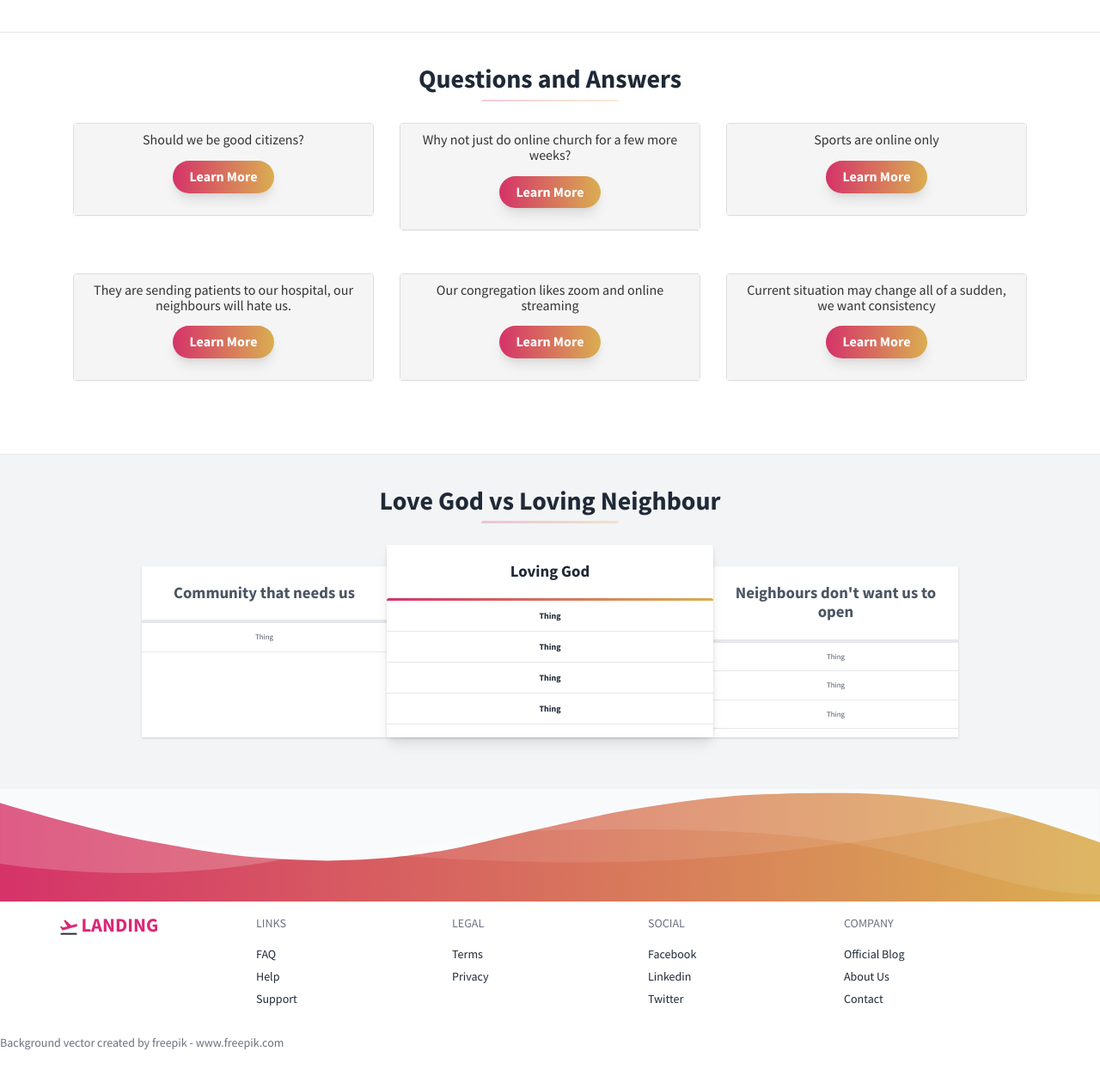
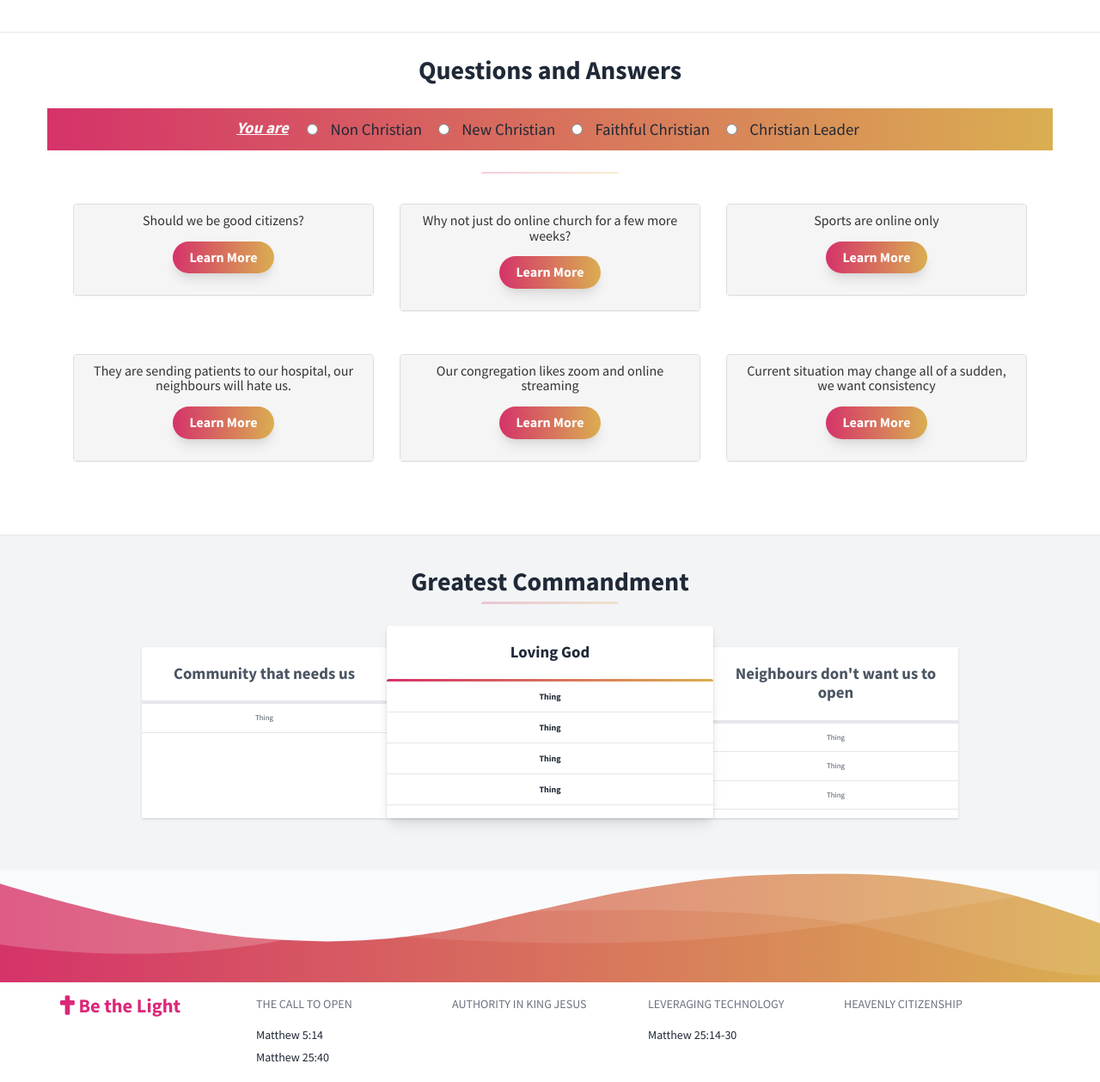
Before and after one commit to windsor-light/church-master, a website: page index.html in a window 1280 px wide. Shown: the part 1167-2426 px from the top of the page at 86% size. Before the commit the page ends 2391 px from the top, so only its background shows below. Drawn offline with nearby package versions, Linux system fonts and the light colour scheme.

Commit message:
radio filter q and a, installed tailwind

```diff
--- a/index.html
+++ b/index.html
@@ -5,7 +5,7 @@
     <meta name="viewport" content="width=device-width, initial-scale=1.0"/>
     <meta http-equiv="X-UA-Compatible" content="ie=edge"/>
     <title>
-        Tailwind Starter Template - Landing Page Template: Tailwind Toolbox
+        Be the Light
     </title>
     <meta name="description" content=""/>
     <meta name="keywords" content=""/>
@@ -17,6 +17,9 @@
     <script src="https://code.jquery.com/jquery-3.6.0.min.js" integrity="sha256-/xUj+3OJU5yExlq6GSYGSHk7tPXikynS7ogEvDej/m4=" crossorigin="anonymous"></script>
     <!-- Latest compiled and minified JavaScript -->
     <script src="https://maxcdn.bootstrapcdn.com/bootstrap/3.3.7/js/bootstrap.min.js" integrity="sha384-Tc5IQib027qvyjSMfHjOMaLkfuWVxZxUPnCJA7l2mCWNIpG9mGCD8wGNIcPD7Txa" crossorigin="anonymous"></script>
+
+    <script src="https://cdn.jsdelivr.net/npm/vue@2.6.12/dist/vue.js"></script>
+    <script src="https://raw.githubusercontent.com/LexmarkWeb/csi.js/master/csi.min.js"></script>
 
     <!-- Latest compiled and minified CSS -->
     <link rel="stylesheet" href="https://maxcdn.bootstrapcdn.com/bootstrap/3.3.7/css/bootstrap.min.css" integrity="sha384-BVYiiSIFeK1dGmJRAkycuHAHRg32OmUcww7on3RYdg4Va+PmSTsz/K68vbdEjh4u" crossorigin="anonymous">
@@ -33,10 +36,8 @@
     <div class="w-full container mx-auto flex flex-wrap items-center justify-between mt-0 py-2">
         <div class="pl-4 flex items-center">
             <a class="toggleColour text-white no-underline hover:no-underline font-bold text-2xl lg:text-4xl" href="#">
-                <!--Icon from: http://www.potlabicons.com/ -->
                 <i class="fas fa-cross"></i>
-                Be The
-                Light
+                Be The Light
             </a>
         </div>
         <div class="block lg:hidden pr-4">
@@ -422,15 +423,54 @@
     </div>
 </section>
 
+<!--rowQ&A-->
 <section class="bg-white border-b py-8">
+    <h1 class="w-full my-2 text-5xl font-bold leading-tight text-center text-gray-800">
+        Questions and Answers
+    </h1>
+    <div id="faith-level" class="container text-gray-800 text-center py-5 text-3xl gradient my-10">
+        <i class="pr-7 font-bold text-gray-50 underline">You are</i>
+        <label class="radio-inline pr-2">
+            <input type="radio" name="faith-level" value="1">
+            &nbsp;
+            Non Christian
+        </label>
+
+        <label class="radio-inline pr-2">
+            <input type="radio" name="faith-level" value="2">
+            &nbsp;
+            New Christian
+        </label>
+        <label class="radio-inline pr-2">
+            <input type="radio" name="faith-level" value="3">
+            &nbsp;
+            Faithful Christian
+        </label>
+        <label class="radio-inline pr-2">
+            <input type="radio" name="faith-level" value="3">
+            &nbsp;
+            Christian Leader
+        </label>
+    </div>
+
+    <script>
+        $(document).ready(function () {
+            $('input[name=faith-level]').change(
+                function () {
+                    let l = $(this).val();
+                    $('div[level=' + l + ']').toggle();
+                }
+            );
+        });
+    </script>
+
+    <div class="w-full mb-4">
+        <div class="h-1 mx-auto gradient w-64 opacity-25 my-0 py-0 rounded-t"></div>
+    </div>
+
     <div class="container mx-auto flex flex-wrap pt-4 pb-12">
-        <h1 class="w-full my-2 text-5xl font-bold leading-tight text-center text-gray-800">
-            Questions and Answers
-        </h1>
-        <div class="w-full mb-4">
-            <div class="h-1 mx-auto gradient w-64 opacity-25 my-0 py-0 rounded-t"></div>
-        </div>
-        <div class="w-full md:w-1/3 p-6 flex flex-col flex-shrink">
+
+        <div level="1" class="w-full md:w-1/3 p-6 flex flex-col flex-shrink">
             <div class="flex-1 bg-white rounded-t rounded-b-none overflow-hidden ">
                 <div class="panel-group" id="accordion" role="tablist" aria-multiselectable="true">
                     <div class="panel panel-default">
@@ -455,7 +495,7 @@
                 </div>
             </div>
         </div>
-        <div class="w-full md:w-1/3 p-6 flex flex-col flex-shrink">
+        <div level="2" class="w-full md:w-1/3 p-6 flex flex-col flex-shrink">
             <div class="flex-1 bg-white rounded-t rounded-b-none overflow-hidden ">
                 <div class="panel-group" id="accordion" role="tablist" aria-multiselectable="true">
                     <div class="panel panel-default">
@@ -481,7 +521,7 @@
                 </div>
             </div>
         </div>
-        <div class="w-full md:w-1/3 p-6 flex flex-col flex-shrink">
+        <div level="3" class="w-full md:w-1/3 p-6 flex flex-col flex-shrink">
             <div class="flex-1 bg-white rounded-t rounded-b-none overflow-hidden ">
                 <div class="panel-group" id="accordion" role="tablist" aria-multiselectable="true">
                     <div class="panel panel-default">
@@ -507,7 +547,7 @@
                 </div>
             </div>
         </div>
-        <div class="w-full md:w-1/3 p-6 flex flex-col flex-shrink">
+        <div level="1" class="w-full md:w-1/3 p-6 flex flex-col flex-shrink">
             <div class="flex-1 bg-white rounded-t rounded-b-none overflow-hidden ">
                 <div class="panel-group" id="accordion" role="tablist" aria-multiselectable="true">
                     <div class="panel panel-default">
@@ -587,10 +627,12 @@
         </div>
     </div>
 </section>
+
+<!--rowGodVsNeighbour-->
 <section class="bg-gray-100 py-8">
     <div class="container mx-auto px-2 pt-4 pb-12 text-gray-800">
         <h1 class="w-full my-2 text-5xl font-bold leading-tight text-center text-gray-800">
-            Love God vs Loving Neighbour
+            Greatest Commandment
         </h1>
         <div class="w-full mb-4">
             <div class="h-1 mx-auto gradient w-64 opacity-25 my-0 py-0 rounded-t"></div>
@@ -655,83 +697,56 @@
         </g>
     </g>
 </svg>
-<!--Footer-->
+<!--rowFooter-->
 <footer class="bg-white">
     <div class="container mx-auto px-8">
         <div class="w-full flex flex-col md:flex-row py-6">
             <div class="flex-1 mb-6 text-black">
                 <a class="text-pink-600 no-underline hover:no-underline font-bold text-2xl lg:text-4xl" href="#">
                     <!--Icon from: http://www.potlabicons.com/ -->
-                    <svg class="h-8 fill-current inline" xmlns="http://www.w3.org/2000/svg" viewBox="0 0 512.005 512.005">
-                        <rect fill="#2a2a31" x="16.539" y="425.626" width="479.767" height="50.502" transform="matrix(1,0,0,1,0,0)"/>
-                        <path
-                                class="plane-take-off"
-                                d=" M 510.7 189.151 C 505.271 168.95 484.565 156.956 464.365 162.385 L 330.156 198.367 L 155.924 35.878 L 107.19 49.008 L 211.729 230.183 L 86.232 263.767 L 36.614 224.754 L 0 234.603 L 45.957 314.27 L 65.274 347.727 L 105.802 336.869 L 240.011 300.886 L 349.726 271.469 L 483.935 235.486 C 504.134 230.057 516.129 209.352 510.7 189.151 Z "
-                        />
-                    </svg>
-                    LANDING
+                    <i class="fas fa-cross"></i>
+                    Be the Light
                 </a>
             </div>
             <div class="flex-1">
-                <p class="uppercase text-gray-500 md:mb-6">Links</p>
+                <p class="uppercase text-gray-500 md:mb-6">The Call to Open</p>
                 <ul class="list-reset mb-6">
                     <li class="mt-2 inline-block mr-2 md:block md:mr-0">
-                        <a href="#" class="no-underline hover:underline text-gray-800 hover:text-pink-500">FAQ</a>
+                        <a target="_blank" href="https://www.biblegateway.com/passage/?search=Matthew%205%3A14-16&version=NIV"
+                           class="no-underline hover:underline text-gray-800 hover:text-pink-500">Matthew 5:14
+                        </a>
                     </li>
                     <li class="mt-2 inline-block mr-2 md:block md:mr-0">
-                        <a href="#" class="no-underline hover:underline text-gray-800 hover:text-pink-500">Help</a>
-                    </li>
-                    <li class="mt-2 inline-block mr-2 md:block md:mr-0">
-                        <a href="#" class="no-underline hover:underline text-gray-800 hover:text-pink-500">Support</a>
+                        <a target="_blank" href="https://www.biblegateway.com/passage/?search=Matthew+25%3A40&version=NIV"
+                           class="no-underline hover:underline text-gray-800 hover:text-pink-500">Matthew 25:40
+                        </a>
                     </li>
                 </ul>
             </div>
             <div class="flex-1">
-                <p class="uppercase text-gray-500 md:mb-6">Legal</p>
+                <p class="uppercase text-gray-500 md:mb-6">Authority in King Jesus</p>
+                <ul class="list-reset mb-6">
+                </ul>
+            </div>
+            <div class="flex-1">
+                <p class="uppercase text-gray-500 md:mb-6">Leveraging Technology</p>
                 <ul class="list-reset mb-6">
                     <li class="mt-2 inline-block mr-2 md:block md:mr-0">
-                        <a href="#" class="no-underline hover:underline text-gray-800 hover:text-pink-500">Terms</a>
-                    </li>
-                    <li class="mt-2 inline-block mr-2 md:block md:mr-0">
-                        <a href="#" class="no-underline hover:underline text-gray-800 hover:text-pink-500">Privacy</a>
+                        <a target="_blank" href="https://www.biblegateway.com/passage/?search=Matthew%2025%3A14-30&version=NLT" class="no-underline hover:underline text-gray-800 hover:text-pink-500">Matthew 25:14-30</a>
                     </li>
                 </ul>
             </div>
             <div class="flex-1">
-                <p class="uppercase text-gray-500 md:mb-6">Social</p>
+                <p class="uppercase text-gray-500 md:mb-6">Heavenly Citizenship</p>
                 <ul class="list-reset mb-6">
-                    <li class="mt-2 inline-block mr-2 md:block md:mr-0">
-                        <a href="#" class="no-underline hover:underline text-gray-800 hover:text-pink-500">Facebook</a>
-                    </li>
-                    <li class="mt-2 inline-block mr-2 md:block md:mr-0">
-                        <a href="#" class="no-underline hover:underline text-gray-800 hover:text-pink-500">Linkedin</a>
-                    </li>
-                    <li class="mt-2 inline-block mr-2 md:block md:mr-0">
-                        <a href="#" class="no-underline hover:underline text-gray-800 hover:text-pink-500">Twitter</a>
-                    </li>
-                </ul>
-            </div>
-            <div class="flex-1">
-                <p class="uppercase text-gray-500 md:mb-6">Company</p>
-                <ul class="list-reset mb-6">
-                    <li class="mt-2 inline-block mr-2 md:block md:mr-0">
-                        <a href="#" class="no-underline hover:underline text-gray-800 hover:text-pink-500">Official Blog</a>
-                    </li>
-                    <li class="mt-2 inline-block mr-2 md:block md:mr-0">
-                        <a href="#" class="no-underline hover:underline text-gray-800 hover:text-pink-500">About Us</a>
-                    </li>
-                    <li class="mt-2 inline-block mr-2 md:block md:mr-0">
-                        <a href="#" class="no-underline hover:underline text-gray-800 hover:text-pink-500">Contact</a>
-                    </li>
+
                 </ul>
             </div>
         </div>
     </div>
     <a href="https://www.freepik.com/free-photos-vectors/background" class="text-gray-500">Background vector created by freepik - www.freepik.com</a>
 </footer>
-<!-- jQuery if you need it
-<script src="https://cdnjs.cloudflare.com/ajax/libs/jquery/3.3.1/jquery.min.js"></script>
--->
+
 <script>
     var scrollpos = window.scrollY;
     var header = document.getElementById("header");
@@ -777,9 +792,6 @@
     });
 </script>
 <script>
-    /*Toggle dropdown list*/
-    /*https://gist.github.com/slavapas/593e8e50cf4cc16ac972afcbad4f70c8*/
-
     var navMenuDiv = document.getElementById("nav-content");
     var navMenu = document.getElementById("nav-toggle");
 
--- /dev/null
+++ b/package.json
@@ -0,0 +1,5 @@
+{
+  "dependencies": {
+    "tailwindcss": "^2.1.2"
+  }
+}
```
Also changed, not shown: test.html (added, +1 -0 lines), 1 other file.
